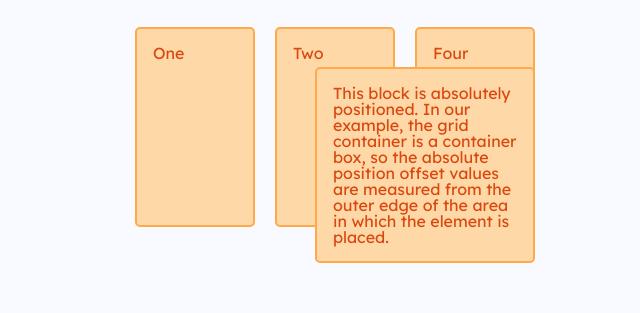
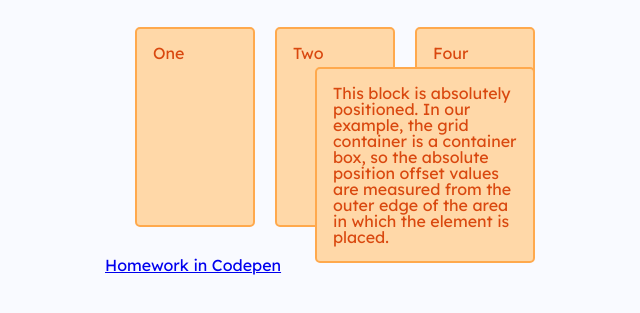
Before and after one commit to matoka02/itvdn-grid, a website: page index.html in a window 1280 px wide. Shown: the part 99-412 px from the top of the page, without its empty margins (235-875 px from the left). Drawn offline with Linux system fonts and the light colour scheme.

Commit message:
homework-004

```diff
--- a/index.html
+++ b/index.html
@@ -44,6 +44,7 @@
       <div class="box4">Four</div>
     </div>
 
+    <a href="https://codepen.io/matoka/pen/vEKPyZp" target="_blank">Homework in Codepen</a>
     <script src="main.js"></script>
 </body>
 
```
